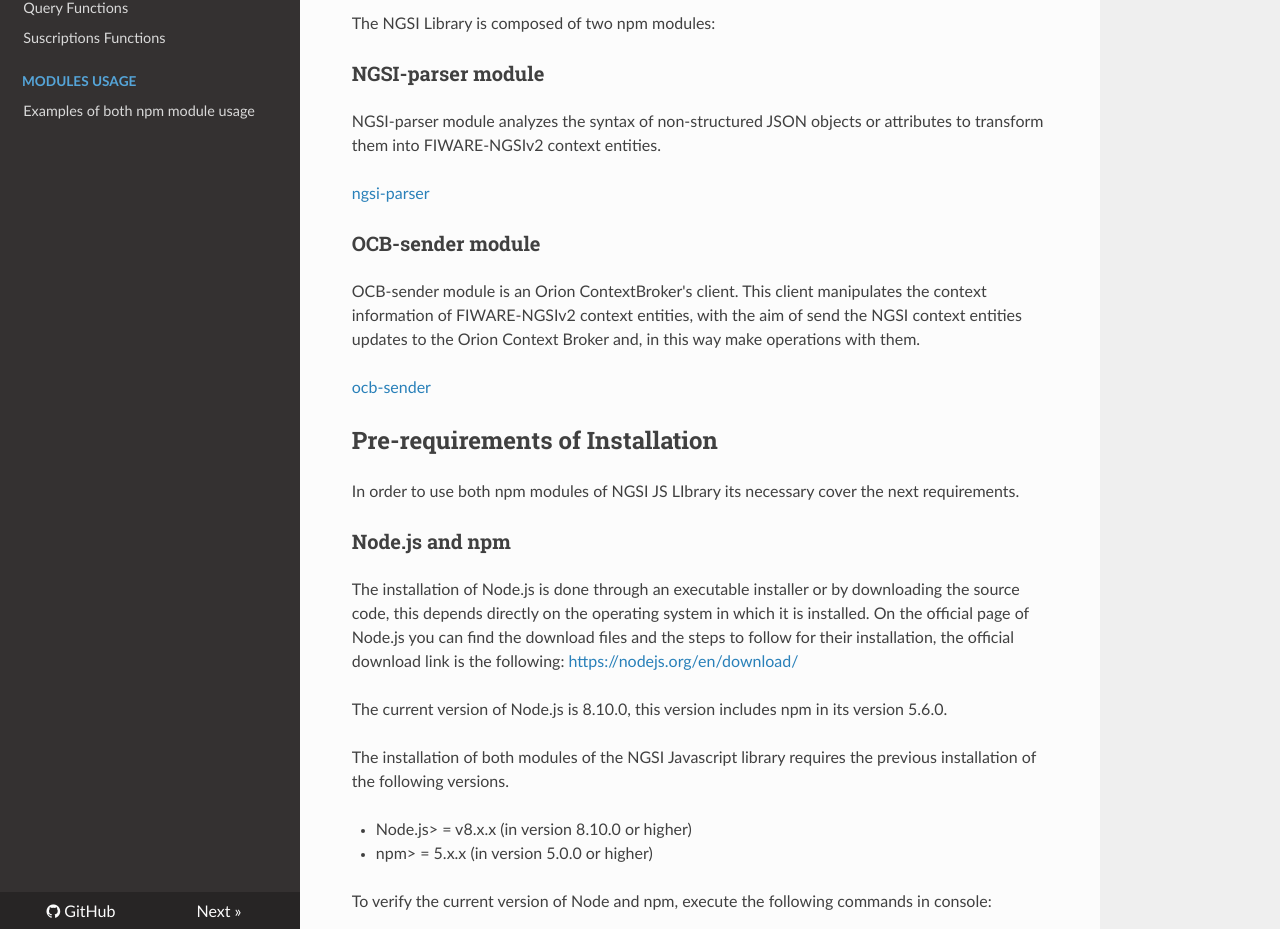
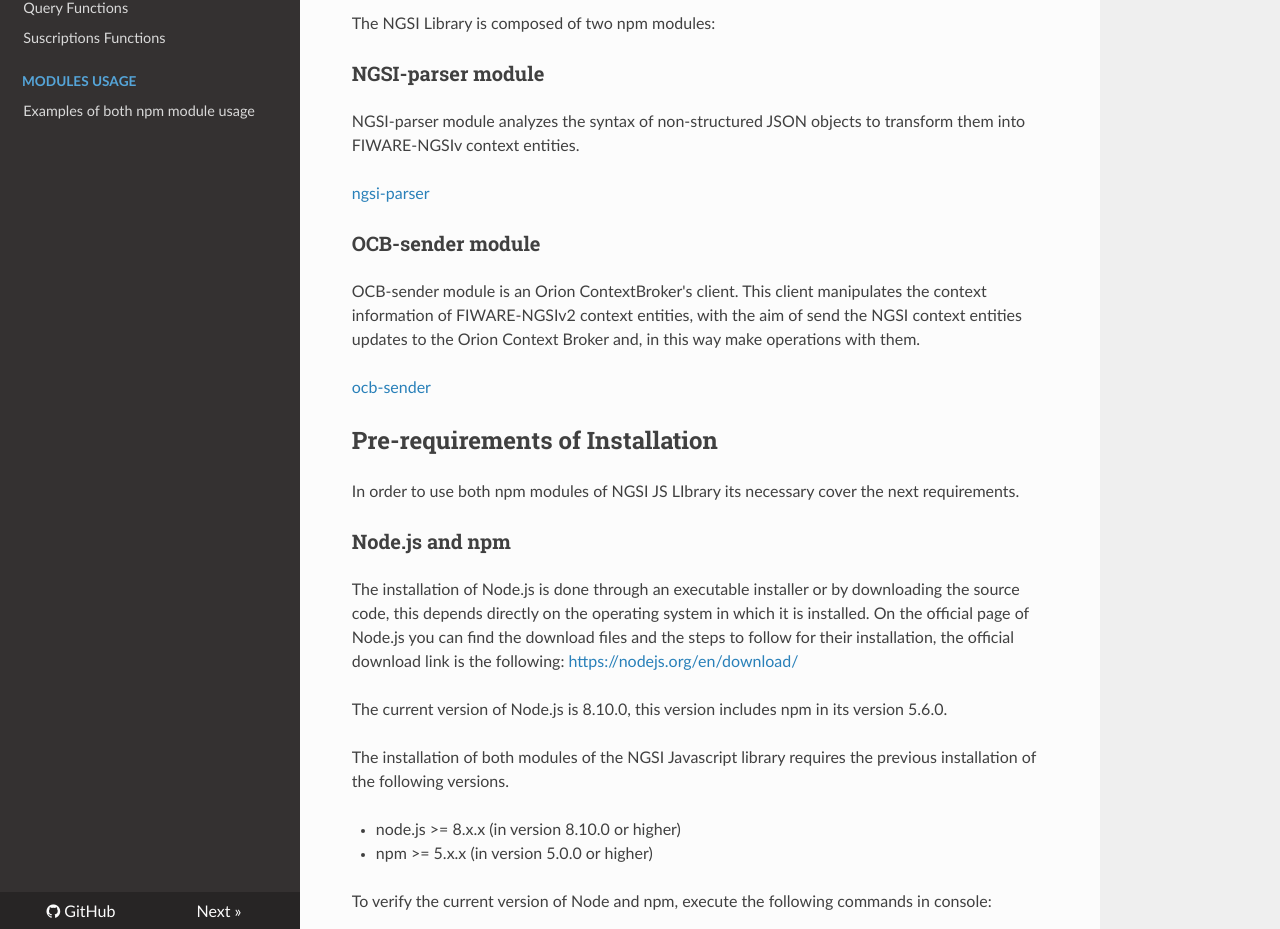
Before and after one commit to cenidetiot/ngsi-js-library, an MkDocs documentation site: the page built from doc/index.md, in a window 1280 px wide and 1400 px high. Shown: the part 468-1397 px from the top of the window. Built offline with MkDocs 1.6.1, drawn with Linux system fonts in a browser that asks for light colours; nearby versions of some CDN libraries; comment, search, counter and statistics services are not loaded; old or Windows-style settings are respelled for this version of MkDocs.

```diff
--- a/doc/index.md
+++ b/doc/index.md
@@ -10,7 +10,7 @@ The NGSI Library is composed of two npm modules:
 
 ### NGSI-parser module
 
-NGSI-parser module analyzes the syntax of non-structured JSON objects or attributes to transform them into FIWARE-NGSIv2 context entities.
+NGSI-parser module analyzes the syntax of non-structured JSON objects to transform them into FIWARE-NGSIv context entities.
 
 [ngsi-parser](https://github.com/cenidetiot/ngsi-parser)
 
@@ -33,8 +33,8 @@ The current version of Node.js is 8.10.0, this version includes npm in its versi
 
 The installation of both modules of the NGSI Javascript library requires the previous installation of the following versions.
 
-- Node.js> = v8.x.x (in version 8.10.0 or higher)
-- npm> = 5.x.x (in version 5.0.0 or higher)
+- node.js >= 8.x.x (in version 8.10.0 or higher)
+- npm >= 5.x.x (in version 5.0.0 or higher)
 
 To verify the current version of Node and npm, execute the following commands in console:
 
```
Also changed, not shown: README.md (+6 -0 lines), doc/modulesUsage/index.md (+1 -1 lines).
